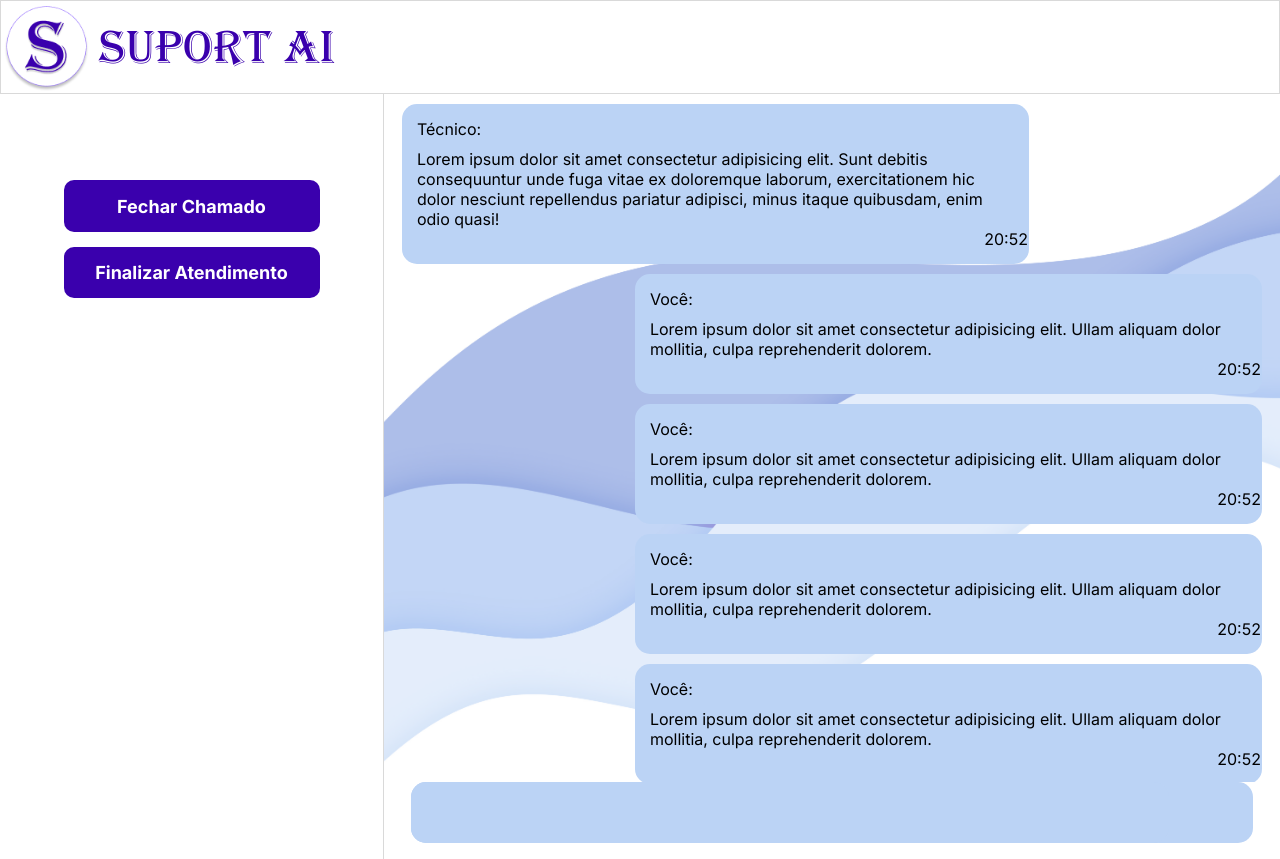
After one commit to Angelo-Miguel/SuportAI, a Flask app: template app/templates/chat.html in a window 1280 px wide. The commit adds this page. Run offline with Flask 3, Linux system fonts and the light colour scheme; the template is opened without the code that fills it, so the values that code supplies are empty.

Commit message:
`Refactor user dashboard and ticket display, chat html and css`

```diff
--- a/app/controllers/user_controller.py
+++ b/app/controllers/user_controller.py
@@ -1,11 +1,14 @@
 # app/controllers/user_controller.py
 from flask import Blueprint, render_template, session, redirect, url_for
+from app.services.ticket_service import TicketService
 
 user_bp = Blueprint('user', __name__)
 
 @user_bp.route('/user')
 def dashboard():
+    tickets = TicketService().show_tickets(session['user']['id_user'])
+
     # Página do usuário
     if 'user' not in session:
         return redirect(url_for('auth.login_page'))
-    return render_template('dashboard.html', user=session['user'])
+    return render_template('dashboard.html', user=session['user'], tickets=tickets)
--- /dev/null
+++ b/app/static/css/chat.css
@@ -0,0 +1,171 @@
+@font-face {
+	font-family: "Algerian";
+	src: url("../font/Algerian Regular.ttf") format("truetype");
+}
+
+#menu-bar {
+	position: relative;
+	top: 0px;
+	width: 100vw;
+	height: 11vh;
+
+	border: 1px solid #d9d9d9;
+
+	display: flex;
+	justify-content: space-between;
+
+	& #brand {
+		display: flex;
+		align-items: center;
+		& #logo {
+			margin: 3px 0px 0px 3px;
+			height: 10vh;
+			width: auto;
+		}
+
+		& #brand-name {
+			font-family: "Algerian", sans-serif;
+			font-size: 3em;
+			color: #3a00ad;
+			margin: auto 0px auto 10px;
+		}
+	}
+	& #user-name {
+		font-size: 2em;
+		font-weight: 700 !important;
+		color: #000;
+		margin: auto 40px auto 15px;
+	}
+}
+
+#content {
+	display: flex;
+	height: 89vh;
+	width: 100vw;
+
+	& #side-bar {
+		display: flex;
+		flex-direction: column;
+		align-items: center;
+		padding-top: 10vh;
+
+		width: 30vw;
+		height: 89vh;
+
+		background-color: white;
+		border-right: 1px solid #d9d9d9;
+
+		& .button {
+			width: 20vw;
+			height: 6vh;
+			font-weight: bold;
+			font-size: 18px;
+			margin-bottom: 15px;
+		}
+	}
+
+	& #chat {
+		width: 70vw;
+		height: 89vh;
+
+		& #messages {
+			display: flex;
+			flex-direction: column;
+
+			width: 100%;
+			height: 80vh;
+
+			padding-bottom: 1%;
+
+			overflow: auto;
+		}
+	}
+}
+
+.mensagem {
+	height: auto;
+	min-width: 10%;
+	max-width: fit-content;
+	width: 70%;
+
+	padding: 15px;
+	margin-top: 10px;
+
+	background-color: #bbd3f5;
+
+	border: 0px;
+	border-radius: 15px;
+}
+
+.quem-mandou {
+	margin-bottom: 10px;
+}
+
+.remetente {
+	margin-left: 2%;
+}
+
+.usuario {
+	margin-left: auto;
+	margin-right: 2%;
+}
+
+.horas {
+	margin-left: 95%;
+}
+
+#mensagem-input {
+	width: 94%;
+	height: 8%;
+
+	display: flex;
+	margin: auto auto 10px;
+
+	background-color: #bbd3f5;
+	border-radius: 15px;
+
+	align-items: center;
+	justify-content: center;
+}
+
+#digitar-msg {
+	width: 90%;
+
+	border-radius: 15px;
+
+	outline: none;
+}
+
+#botoes-chat {
+	width: 10%;
+	display: flex;
+	justify-content: space-evenly;
+	align-items: center;
+}
+
+#mensagem-input input {
+	width: 90%;
+	height: 100%;
+
+	background-color: #bbd3f5;
+
+	border: 0px;
+	padding: 15px;
+}
+
+#mensagem-input i {
+	padding: 0px 2px;
+}
+
+#estrelas {
+	display: flex;
+}
+
+.fa-star {
+	font-size: 30px;
+	margin: 0 5px;
+}
+
+.fa-solid {
+	color: #3a00ad;
+}
--- a/app/static/css/login.css
+++ b/app/static/css/login.css
@@ -124,7 +124,6 @@
       margin-top: 40px;
       width: 20vw;
       height: 6vh;
-      border-radius: 10px;
       font-size: 1.5rem;
       font-weight: bold;
     }
--- a/app/static/css/style.css
+++ b/app/static/css/style.css
@@ -1,4 +1,4 @@
-body{
+body {
   display: flex;
   flex-direction: column;
 
@@ -28,7 +28,9 @@ body{
 
 .button {
   cursor: pointer;
-  background-color: #3A00AD !important;
-  color: #FFF !important;
-  border-color: #3A00AD !important;
+  background-color: #3a00ad !important;
+  color: #fff !important;
+  border-color: #3a00ad !important;
+  border-radius: 10px;
+  border-style: none;
 }
--- /dev/null
+++ b/app/templates/chat.html
@@ -0,0 +1,100 @@
+<!DOCTYPE html>
+<html lang="pt-br">
+	<head>
+		<meta charset="UTF-8" />
+		<meta name="viewport" content="width=device-width, initial-scale=1.0" />
+
+		<link
+			rel="shortcut icon"
+			href="../static/img/icon.ico"
+			type="image/x-icon"
+		/>
+
+		<title>{{session['user'].name}}</title>
+
+		<link rel="stylesheet" href="../static/css/reset.css" />
+		<link rel="stylesheet" href="../static/css/style.css" />
+		<link rel="stylesheet" href="../static/css/chat.css" />
+
+		<link rel="preconnect" href="https://fonts.googleapis.com" />
+		<link rel="preconnect" href="https://fonts.gstatic.com" crossorigin />
+		<link
+			href="https://fonts.googleapis.com/css2?family=Inter:ital,opsz,wght@0,14..32,100..900;1,14..32,100..900&display=swap"
+			rel="stylesheet"
+		/>
+	</head>
+	<body>
+		<div class="background opacity"></div>
+		<div id="menu-bar">
+			<span id="brand">
+				<img src="../static/img/logo.png" alt="Logo" id="logo" />
+				<span id="brand-name">SUPORT AI</span>
+			</span>
+			<span id="user-name">{{session['user'].name}} </span>
+		</div>
+		<div id="content">
+			<div id="side-bar">
+				<button class="button" onclick="exibirAvaliacao()">
+					Fechar Chamado
+				</button>
+				<button class="button">Finalizar Atendimento</button>
+			</div>
+
+			<div id="chat">
+				<div id="messages">
+					<div class="mensagem remetente">
+						<div class="quem-mandou">Técnico:</div>
+						<span
+							>Lorem ipsum dolor sit amet consectetur adipisicing elit. Sunt
+							debitis consequuntur unde fuga vitae ex doloremque laborum,
+							exercitationem hic dolor nesciunt repellendus pariatur adipisci,
+							minus itaque quibusdam, enim odio quasi!</span
+						>
+						<span class="horas">20:52</span>
+					</div>
+
+					<div class="mensagem usuario">
+						<div class="quem-mandou">Você:</div>
+						<span
+							>Lorem ipsum dolor sit amet consectetur adipisicing elit. Ullam
+							aliquam dolor mollitia, culpa reprehenderit dolorem.</span
+						>
+						<span class="horas">20:52</span>
+					</div>
+					<div class="mensagem usuario">
+						<div class="quem-mandou">Você:</div>
+						<span
+							>Lorem ipsum dolor sit amet consectetur adipisicing elit. Ullam
+							aliquam dolor mollitia, culpa reprehenderit dolorem.</span
+						>
+						<span class="horas">20:52</span>
+					</div>
+					<div class="mensagem usuario">
+						<div class="quem-mandou">Você:</div>
+						<span
+							>Lorem ipsum dolor sit amet consectetur adipisicing elit. Ullam
+							aliquam dolor mollitia, culpa reprehenderit dolorem.</span
+						>
+						<span class="horas">20:52</span>
+					</div>
+					<div class="mensagem usuario">
+						<div class="quem-mandou">Você:</div>
+						<span
+							>Lorem ipsum dolor sit amet consectetur adipisicing elit. Ullam
+							aliquam dolor mollitia, culpa reprehenderit dolorem.</span
+						>
+						<span class="horas">20:52</span>
+					</div>
+				</div>
+
+				<div id="mensagem-input">
+					<input type="text" name="texto" id="digitar-msg" />
+					<div id="botoes-chat">
+						<a href=""><i class="fa-solid fa-paperclip"></i></a>
+						<a href=""><i class="fa-solid fa-paper-plane"></i></a>
+					</div>
+				</div>
+			</div>
+		</div>
+	</body>
+</html>
--- a/app/templates/login.html
+++ b/app/templates/login.html
@@ -70,7 +70,6 @@
         {% for category, message in get_flashed_messages(with_categories=True)
         %}
         <div class="login-alert alert-{{ category }}">{{ message }}</div>
-
         {% endfor %}
       </span>
     </form>
```
Also changed, not shown: app/services/ticket_service.py (added, +22 -0 lines), app/static/css/dashboard.css (+43 -36 lines), app/templates/dashboard.html (+45 -31 lines).
